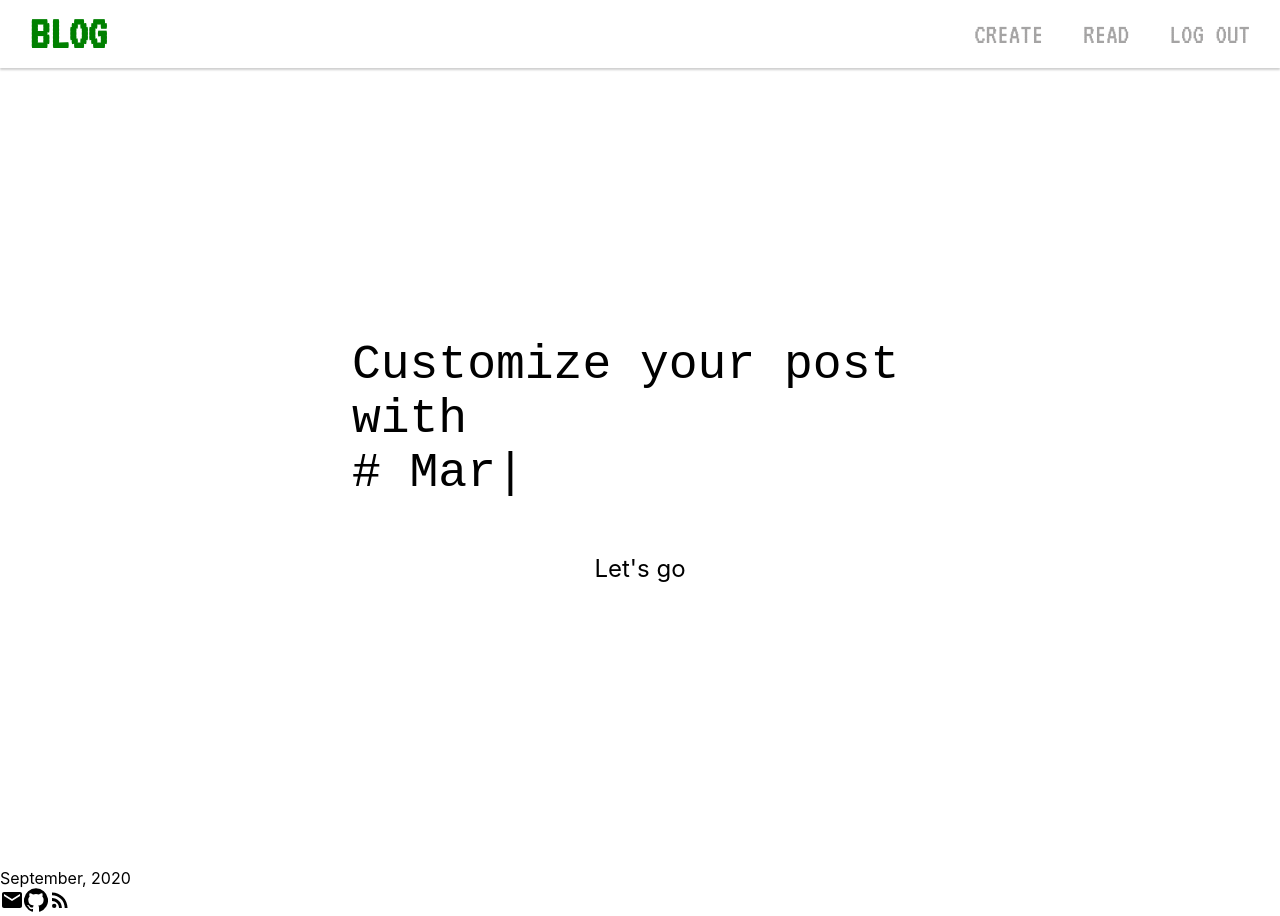
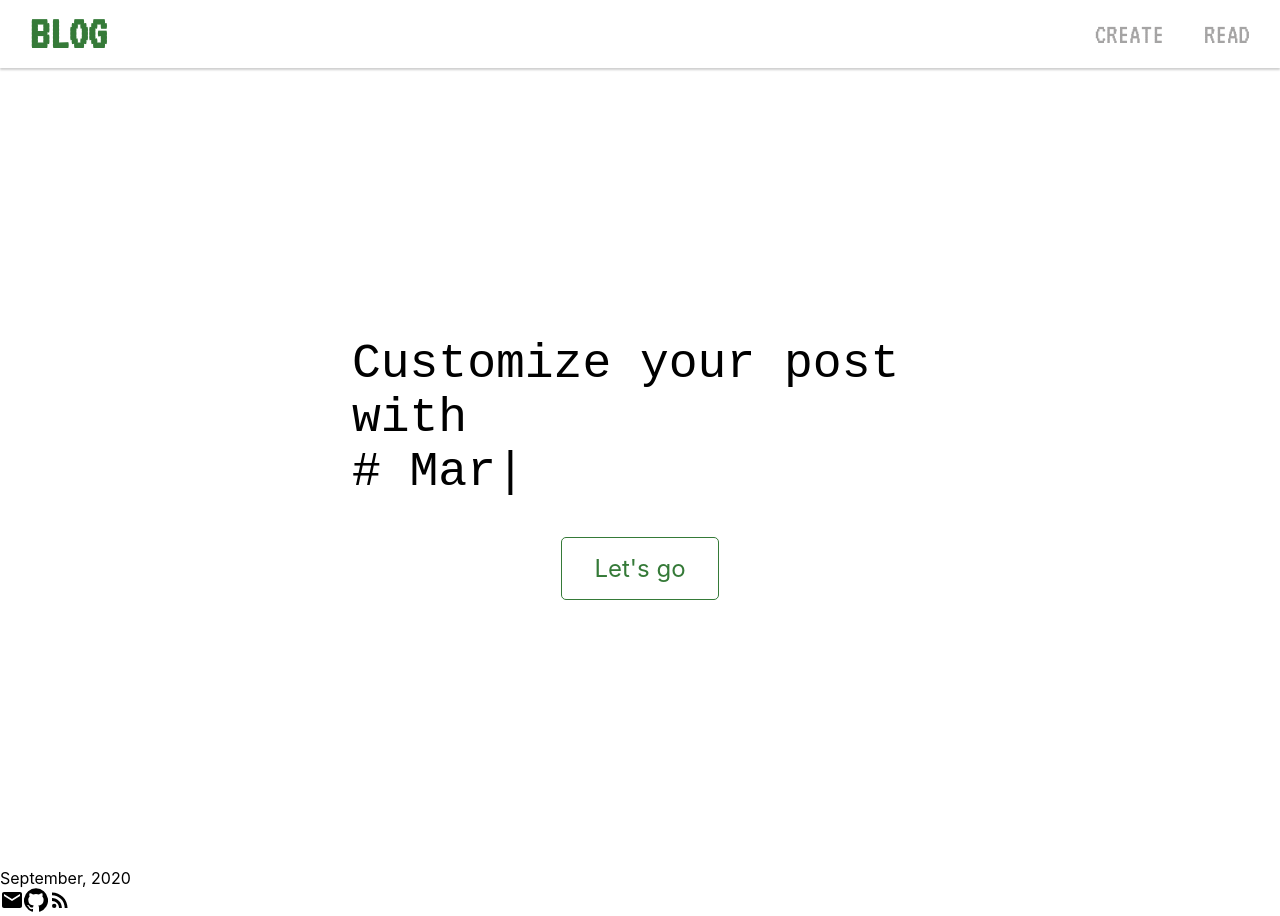
Before and after one commit to sabovyan/blog, a React (Create React App) app: page / in a window 1280 px wide. Built offline with nearby package versions, Linux system fonts and the light colour scheme.

Commit message:
refactored app.js

```diff
--- a/src/App.css
+++ b/src/App.css
@@ -1,20 +1,23 @@
+:root {
+  --hilighted-color: #357a38;
+}
+
 * {
   padding: 0;
   margin: 0;
   box-sizing: border-box;
 }
 
-/* .App {
-  text-align: center;
-} */
-
 .nav__header {
+  position: sticky;
+  top: 0px;
   display: flex;
   justify-content: space-between;
   align-items: center;
   padding: 10px;
   font-family: 'VT323', monospace;
   box-shadow: 0 2px 2px rgba(0, 0, 0, 0.192);
+  background-color: white;
 }
 
 .nav__logo {
@@ -46,5 +49,5 @@
 }
 .active {
   font-weight: bolder;
-  color: green;
+  color: var(--hilighted-color);
 }
--- a/src/App.js
+++ b/src/App.js
@@ -6,6 +6,8 @@ import {
   Link,
   useRouteMatch,
 } from 'react-router-dom';
+import PropTypes from 'prop-types';
+import LoginForm from './components/LoginForm/LoginForm';
 
 import RssFeedIcon from '@material-ui/icons/RssFeed';
 import GitHubIcon from '@material-ui/icons/GitHub';
@@ -19,7 +21,7 @@ class App extends Component {
   constructor(props) {
     super(props);
     this.state = {
-      loggedIn: true,
+      loggedIn: false,
     };
   }
   handleLogOut = (e) => {
@@ -110,6 +112,9 @@ class SwitchRoutes extends Component {
         <Route path="/read">
           <Read />
         </Route>
+        <Route path="/login">
+          <LoginForm />
+        </Route>
       </Switch>
     );
   }
```
